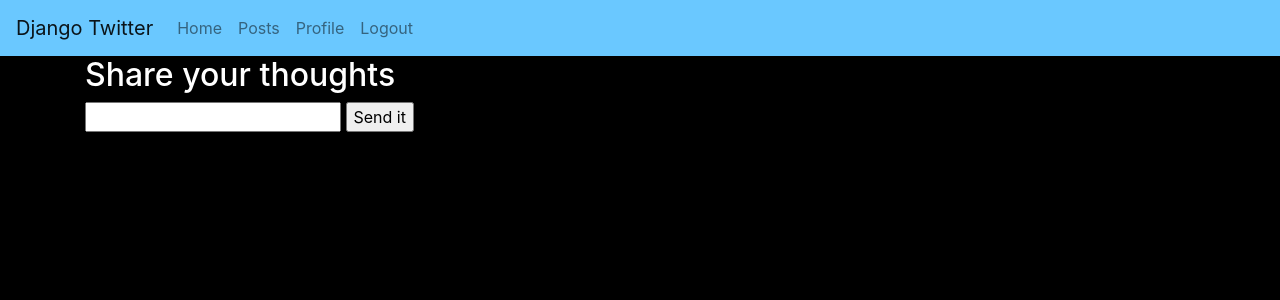
After one commit to myerkes/djangotwitter, a Django app: page /posts/1/reply in a window 1280 px wide. The commit adds this page. Shown: the top 300 px of the page. Run offline with Django 3.2, Linux system fonts and the light colour scheme; the visitor is signed in with stand-in values (Sample User, id 1); some libraries are stand-ins or nearby versions.

Commit message:
Create reply create form with automatic link to post

```diff
--- a/posts/forms.py
+++ b/posts/forms.py
@@ -6,3 +6,8 @@ class PostCreateForm(forms.ModelForm):
     class Meta:
         model = Post
         fields = ['post_text']
+
+class ReplyCreateForm(forms.ModelForm):
+    class Meta:
+        model = Post
+        fields = ['post_text', 'origin']
--- a/posts/templates/posts/post_list.html
+++ b/posts/templates/posts/post_list.html
@@ -12,7 +12,9 @@
                 <div class="card-body" style="background-color: black; color: white;">
                     <h2 class="card-title">{{ post.poster }}<span class="text-dark"> · {{ post.pub_datetime }}</span></h2>
                     <p class="card-title">{{ post.post_text }}</p>
-                    <a href="" class="btn btn-primary">Reply</a>
+                    <a href="./{{ post.pk }}/reply" class="btn btn-primary">Reply</a>
+                    <a href="" class="btn btn-primary">Repost</a>
+                    <a href="" class="btn btn-primary">Like</a>
                 </div>
             </div>
             {% endfor %}
--- /dev/null
+++ b/posts/templates/posts/reply_create_form.html
@@ -0,0 +1,17 @@
+{% extends "./base.html" %}
+
+{% load crispy_forms_tags %}
+
+{% block content %}
+<div class="container">
+    <h2>Share your thoughts</h2>
+    <form method="POST">
+        {% csrf_token %}
+        {{ form.post_text }}
+        <input type="submit" value="Send it">
+    </form>
+</div>
+
+
+
+{% endblock %}
--- a/posts/urls.py
+++ b/posts/urls.py
@@ -7,4 +7,5 @@ urlpatterns = [
     path('', views.index, name='index'),
     path('posts/', views.PostList.as_view(), name='posts'),
     path('posts/create', views.PostCreate.as_view(), name='postcreate'),
+    path('posts/<int:post_pk>/reply', views.ReplyCreate.as_view(), name='replycreate'),
 ]
--- a/posts/views.py
+++ b/posts/views.py
@@ -1,6 +1,7 @@
 from posts.forms import *
 from posts.models import Post
-from django.shortcuts import render
+from django.shortcuts import get_object_or_404, render
+from django.urls import reverse
 from django.views.generic import ListView, DetailView
 from django.views.generic.edit import CreateView, DeleteView, UpdateView
 
@@ -24,3 +25,17 @@ class PostCreate(LoginRequiredMixin, CreateView):
     form_class = PostCreateForm
     template_name = 'posts/post_create_form.html'
     success_url = '../posts'
+
+
+class ReplyCreate(LoginRequiredMixin, CreateView):
+    model = Post
+    form_class = ReplyCreateForm
+    template_name = 'posts/reply_create_form.html'
+    success_url = '..'
+
+    def form_valid(self, form):
+        origin = Post.objects.get(pk=self.kwargs['post_pk'])
+        self.object = form.save(commit=False)
+        self.object.origin = origin
+        self.object.save
+        return super().form_valid(form)
```
